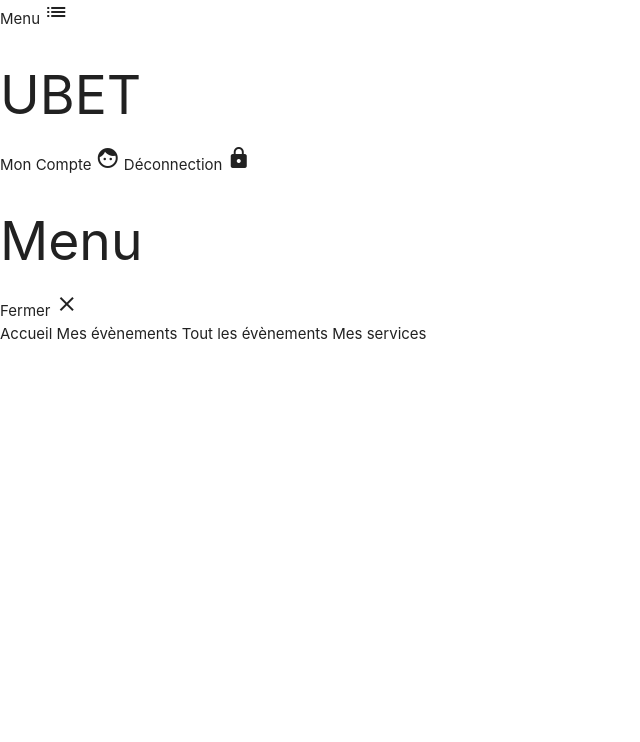
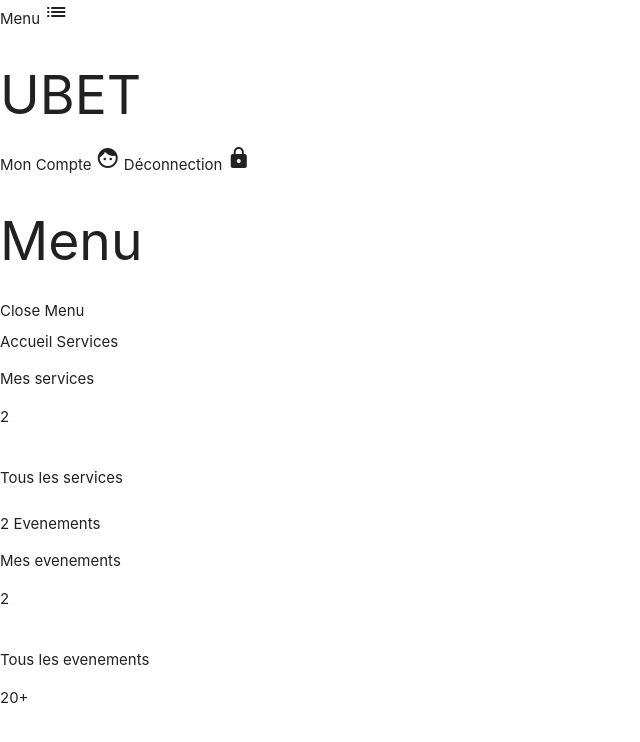
Before and after one commit to GustoStew/ubet, a website: page imports/ui/components/navigation/navigation.html in a window 1280 px wide. Shown: the whole page, without its empty margins (0-640 px from the left). Drawn offline with nearby package versions, Linux system fonts and the light colour scheme.

Commit message:
upgrade top bar + side bar

```diff
--- a/imports/ui/components/navigation/navigation.html
+++ b/imports/ui/components/navigation/navigation.html
@@ -22,7 +22,7 @@
             </md-button>
         </div>
     </md-toolbar>
-    <md-sidenav class="md-sidenav-left" md-whiteframe="5"
+<md-sidenav class="md-sidenav-left md-whiteframe-z2"
             md-component-id="left">
     <md-toolbar layout="row">
         <div class="md-toolbar-tools">
@@ -30,25 +30,41 @@
                 <span>Menu</span>
             </h2>
             <span flex></span>
-                <md-button class="md-icon-button" aria-label="Fermer" ng-click="navigation.closeSideNavPanel()">
-                    <md-tooltip>Fermer</md-tooltip>
-                    <i class="material-icons">clear</i>
+            <md-button class="md-icon-button" aria-label="Close Side Panel" ng-click="navigation.closeSideNavPanel()">
+                <md-tooltip>Close Menu</md-tooltip>
+                <md-icon  class="material-icons">&#xE5CD;</md-icon>
             </md-button>
         </div>
     </md-toolbar>
-        <md-content flex layout-padding>
-            <md-button ui-sref="home">
-                Accueil
-            </md-button>
-            <md-button ui-sref="userEvents">
-                Mes évènements
-            </md-button>
-            <md-button ui-sref="listEvents">
-                Tout les évènements
-            </md-button>
-            <md-button ui-sref="userServices">
-                Mes services
-            </md-button>
+    <md-content layout-padding="">
+        <md-button ui-sref="home">Accueil</md-button>
     </md-content>
+    <md-list>
+        <md-subheader class="md-no-sticky">Services</md-subheader>
+        <md-list-item>
+            <md-icon  class="material-icons">&#xE0C9;</md-icon>
+            <p ui-sref="userServices">Mes services</p>
+            <div class="md-secondary">2</div>
+        </md-list-item>
+        <md-list-item>
+            <md-icon  class="material-icons">&#xE878;</md-icon>
+            <p>Tous les services</p>
+            <md-icon class="md-secondary">2</md-icon>
+        </md-list-item>
+
+        <md-divider></md-divider>
+        <md-subheader class="md-no-sticky">Evenements</md-subheader>
+        <md-list-item>
+            <md-icon  class="material-icons">&#xE7F9;</md-icon>
+            <p ui-sref="userEvents">Mes evenements</p>
+            <div class="md-secondary">2</div>
+        </md-list-item>
+        <md-list-item>
+            <md-icon  class="material-icons">&#xE1BC;</md-icon>
+            <p ui-sref="listEvents">Tous les evenements</p>
+            <div class="md-secondary">20+</div>
+        </md-list-item>
+    </md-list>
 </md-sidenav>
+
 </div>
```
Also changed, not shown: imports/ui/components/ubet/ubet.html (+1 -1 lines), package.json (+5 -2 lines). Lines whose indentation alone changed are shown as unchanged.
